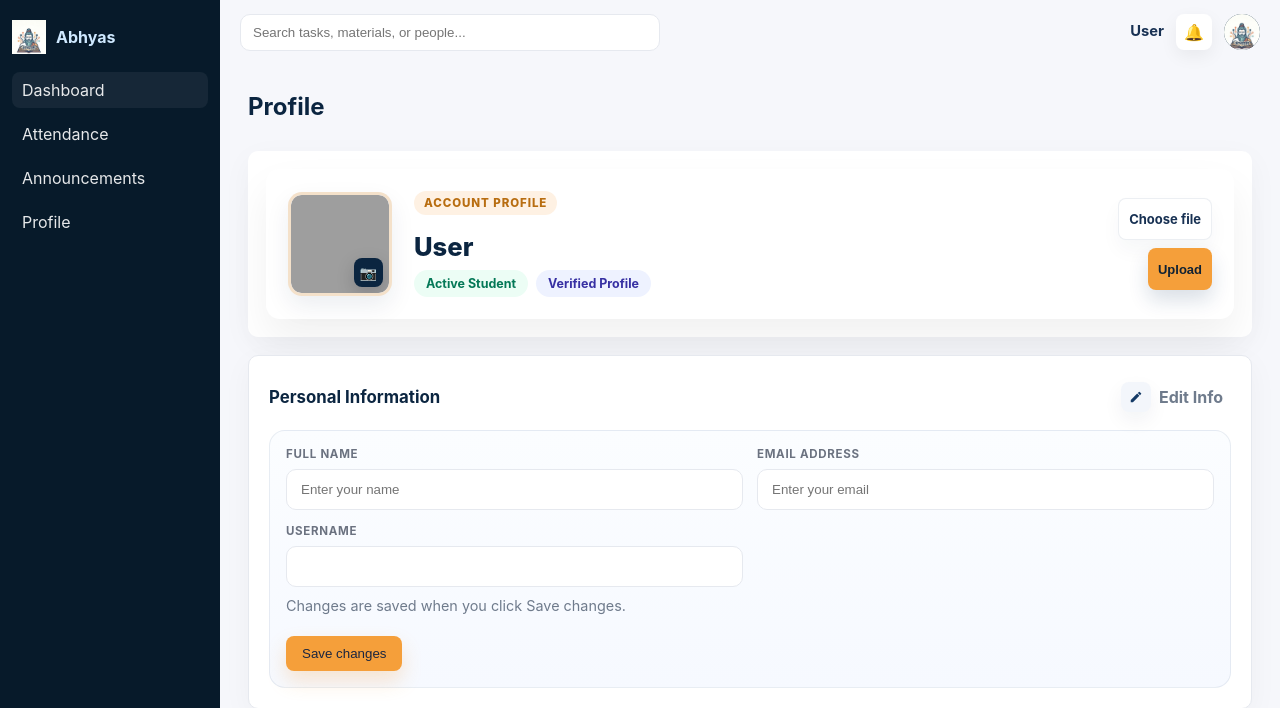
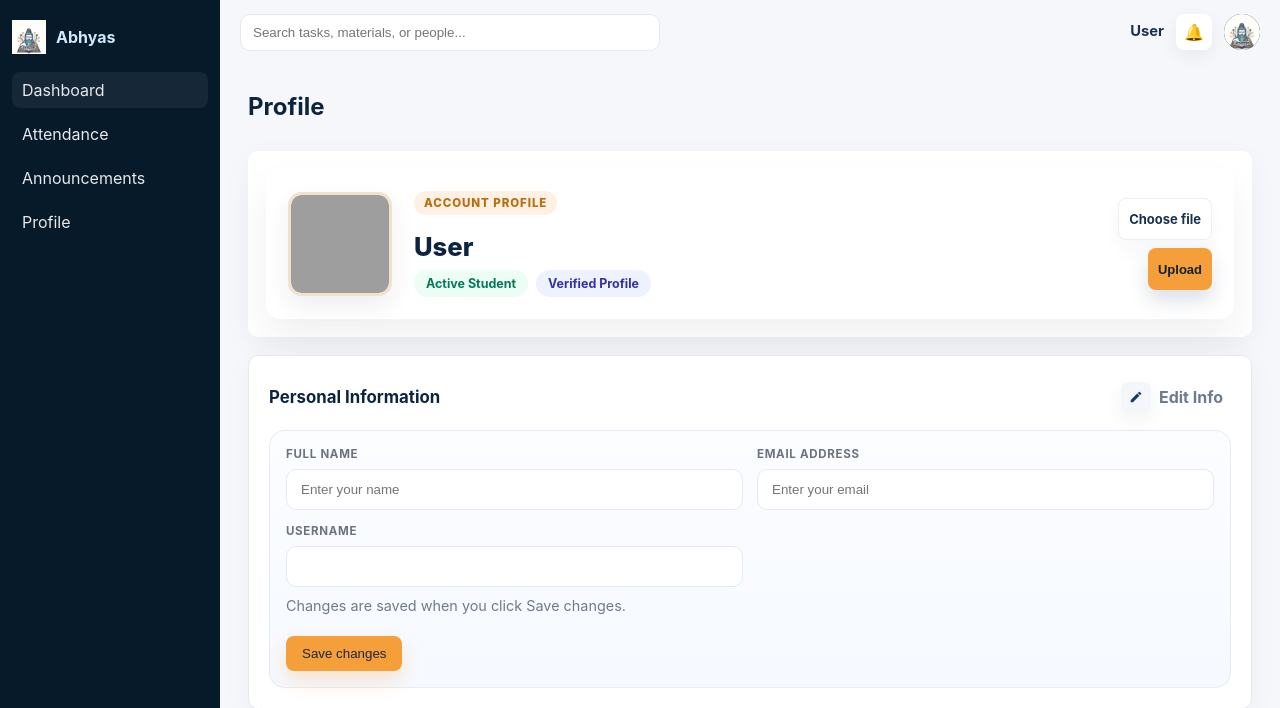
Before and after one commit to samirr298/abhyaas, a Flask app: template app/templates/users/profile.html in a window 1280 px wide. Shown: the top 708 px of the page. Run offline with Flask 3, Linux system fonts and the light colour scheme; the template is opened without the code that fills it, so the values that code supplies are empty; parts of the project's set-up code (start-up, migrations or seed data) failed here and were passed over; grey boxes are pictures that could not be loaded.

```diff
--- a/app/templates/users/profile.html
+++ b/app/templates/users/profile.html
@@ -12,7 +12,7 @@
         <img src="{{ profile_url }}" alt="Profile picture" />
         {% else %}
         <img src="/static/images/profile_pics/{{ filename or 'default.png' }}" alt="Profile picture" />
-        <span class="camera-icon">📷</span>
+
         {% endif %}
       </div>
 
```
